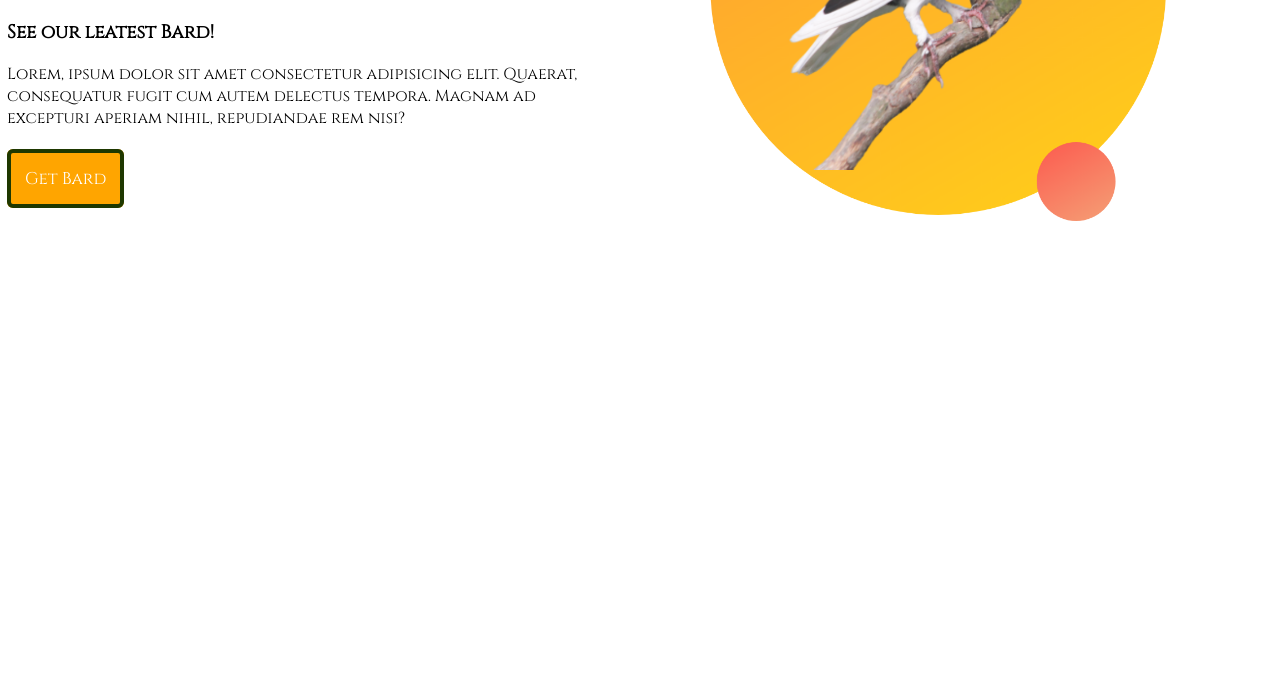
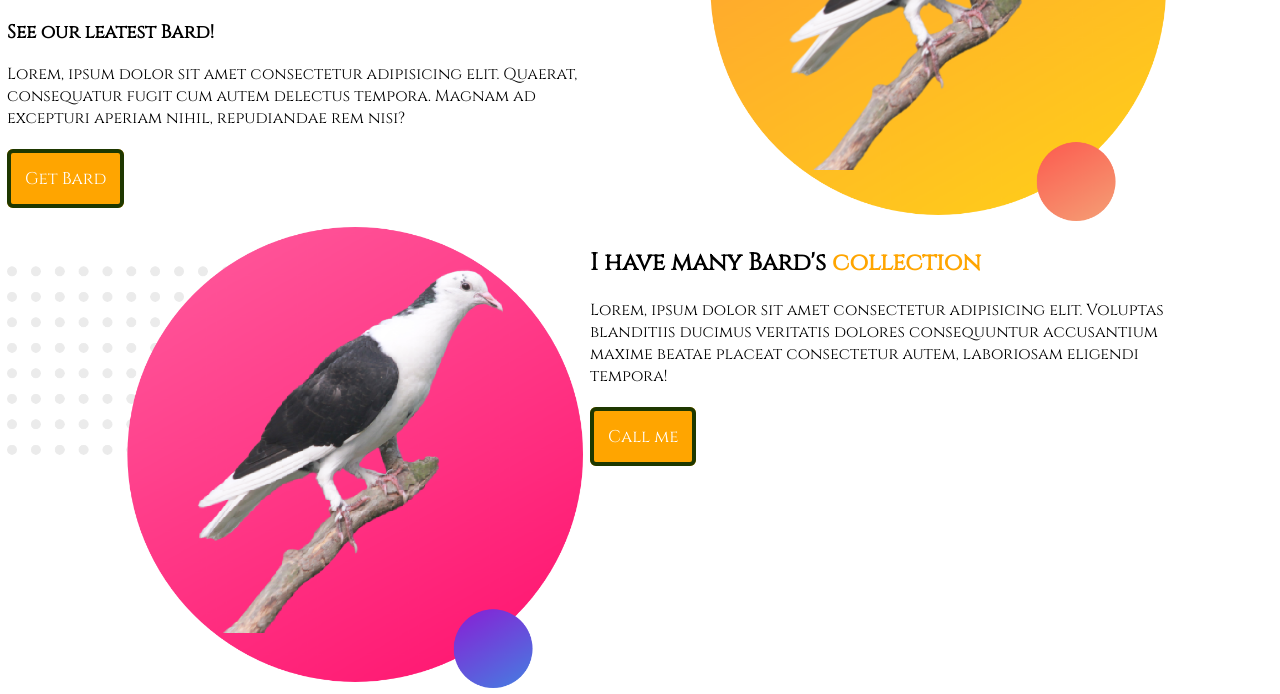
Before and after one commit to MuhammadArafatlite/practice, a plain HTML site: page index.html in a window 1280 px wide. Shown: the part 241-935 px from the top of the page. Before the commit the page ends 800 px from the top, so only its background shows below. Drawn offline with Linux system fonts and the light colour scheme.

Commit message:
wow my site is live

```diff
--- a/index.html
+++ b/index.html
@@ -24,6 +24,19 @@
             <img src="img/profile.png" alt="have a nice img">
         </div>
     </section  >
+    <section >
+        <div class="float">
+            <img src="img/image 9.png" alt="have picture">
+        </div>
+        <div class="float">
+            <h2>I have many Bard's <span>collection</span> </h2>
+            <p>Lorem, ipsum dolor sit amet consectetur adipisicing elit. Voluptas blanditiis ducimus veritatis dolores consequuntur accusantium maxime beatae placeat consectetur autem, laboriosam eligendi tempora!</p><br>
+            <a class="button" target="_blank" href="https://github.com/MuhammadArafatlite">Call me</a>
+
+        </div>
+    </section>
+
+
 
 
 </body>
```
Also changed, not shown: img/dream-bg.png (added), img/exp-bg.png (added), img/image 9.png (added), style.css (line endings or trailing spaces), 8 other files.
